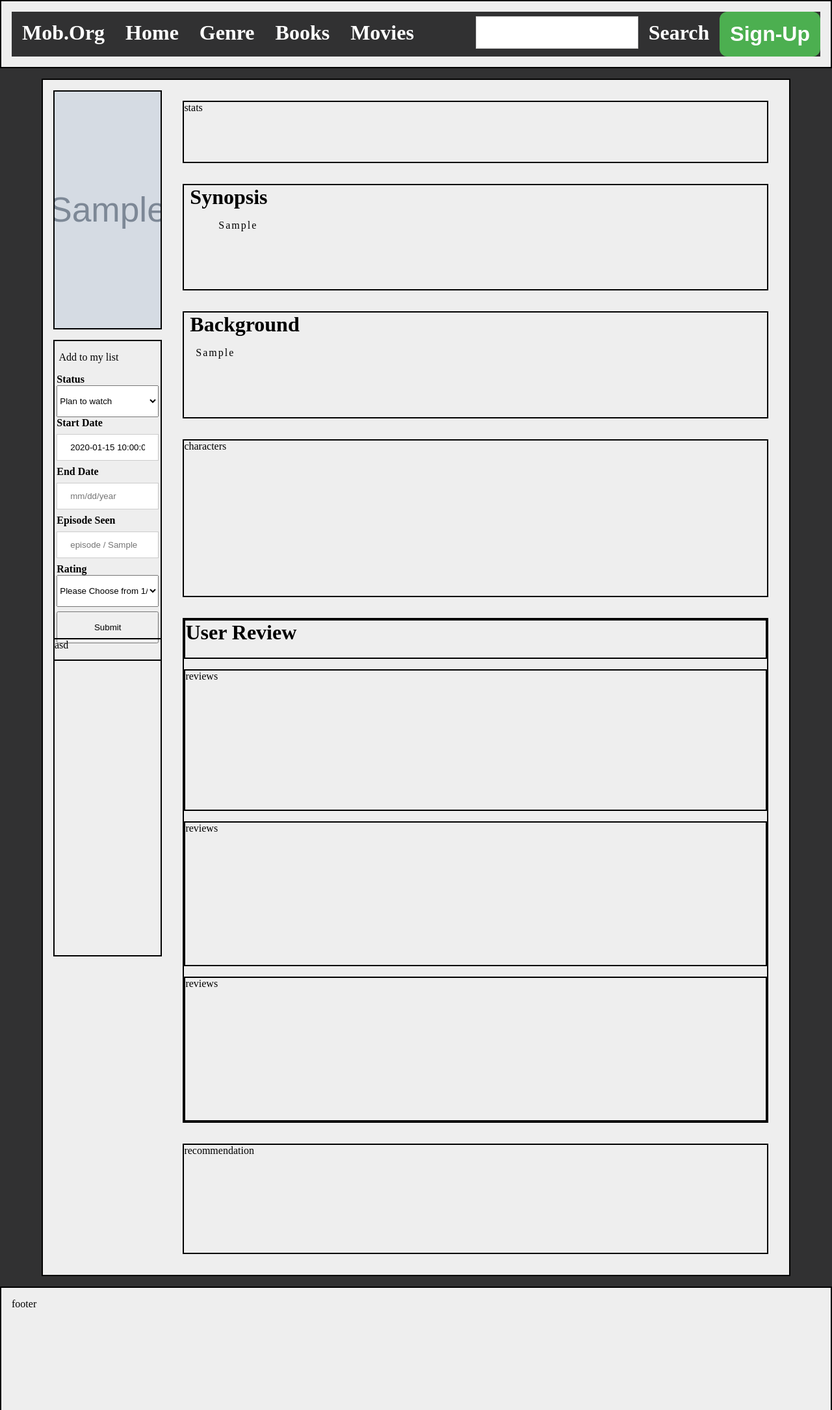
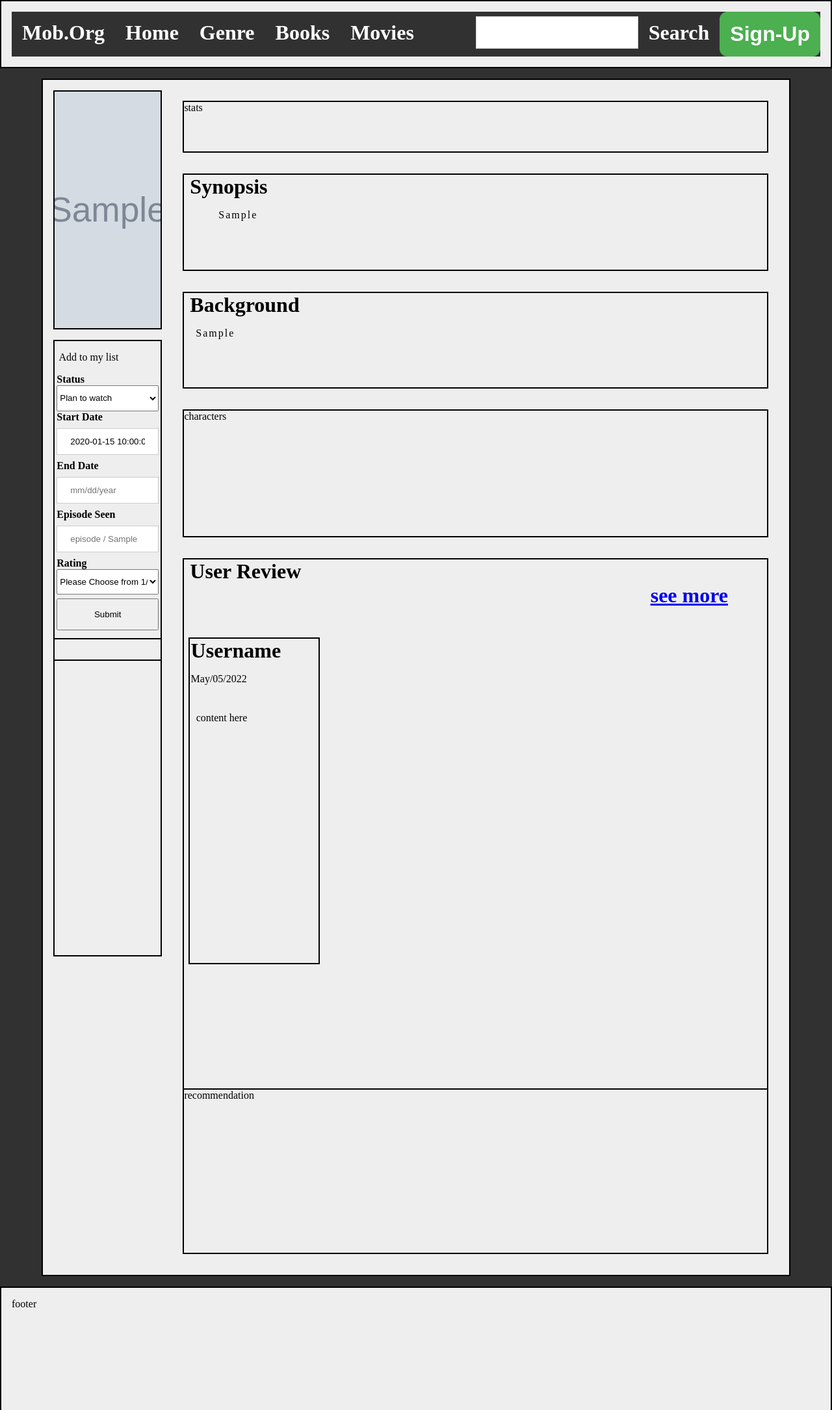
Before and after one commit to gbox29/Mob.Org, a Flask app: page /view_item/1 in a window 1280 px wide. Shown: the top 2170 px of the page at 65% size. Run offline with Flask 2, Linux system fonts and the light colour scheme; tables that the repository leaves empty or names only in its code hold one stand-in row (values such as "Sample post"); grey boxes marked "Sample" are stand-in pictures.

Commit message:
to be continue view review

```diff
--- a/Mob.Org/website/static/css/styles.css
+++ b/Mob.Org/website/static/css/styles.css
@@ -322,34 +322,36 @@
   .view-item-review{
       grid-row: 7/15;
       display: grid;
-      grid-template-rows: repeat(4,8%);
+      grid-template-columns: repeat(4,1fr);
       grid-gap: 1em;
   }
-  .view-item-review > div{
-      border: solid 2px;
-  }
+
   .user-review{
-    grid-column: 1/4;
+    grid-column: 1/6;
+    height: 20%;
   }
 
-  .review-one{
-      grid-row: 2/5;
-      grid-column: 1/4;
-  }
-  .review-two{
-    grid-row: 5/8;
-    grid-column: 1/4;
+  .review{
+    position: relative;
+    bottom: 10%;
+    margin-left: 3%;
+    grid-row: 2/5;
+    height: 58%;
+    border: solid 2px;
+}
+
+  .review-container{
+      height: 400px;
+      padding: 10px;
+      overflow: hidden;
+      overflow-y: scroll;
   }
 
-  .review-three{
-    grid-row: 8/11;
-    grid-column: 1/4;
-  }
   .view-item-select{
     display: block;
     width: 100%;
-    height: 10%;
+    height: 8%;
   }
   .view-item-rec{
-      grid-row: 15/17;
+      grid-row: 11/15;
   }
--- a/Mob.Org/website/templates/view_item.html
+++ b/Mob.Org/website/templates/view_item.html
@@ -15,47 +15,14 @@
                 </div>
             </div>
             <div class="view-item-details">
-                asd
+
             </div>
         </div>
-
-        <div class="view-item-synopsis">
-            <div>
-                stats
-            </div>
-            <div class="view-item-synop">
-                <h1 style="margin-left:1%;">Synopsis</h1>
-                <div style="margin-left: 1%; margin-right: 1%;">
-                <p style="color: black; text-align: justify; text-indent: 5%; letter-spacing: 2px;">
-                    {{itemDetails[8]}}
-                </p>
-                </div>
-            </div>
-            <div class="view-item-background">
-                <h1 style="margin-left:1%;">Background</h1>
-                <p style="color: black; text-align: justify; text-indent: 2%; letter-spacing: 2px;">{{itemDetails[9]}}</p>
-            </div>
-            <div class="view-item-char">
-                characters
-            </div>
-            <div class="view-item-review">
-                <div class="user-review">
-                    <h1>User Review</h1>
-                </div>
-                <div class="review-one">
-                    reviews
-                </div>
-                <div class="review-two">
-                    reviews
-                </div>
-                <div class="review-three">
-                    reviews
-                </div>
-            </div>
-            <div class="view-item-rec">
-                recommendation
-            </div>
-
+                {% if view_all_review == "true" %}
+                {%include "view_all_review.html"%}
+                {% else %}
+                {%include "view_item_body.html"%}
+                {% endif %}
         </div>
     </div>
 {% endblock %}
--- /dev/null
+++ b/Mob.Org/website/templates/view_item_body.html
@@ -0,0 +1,37 @@
+<div class="view-item-synopsis">
+    <div>
+        stats
+    </div>
+    <div class="view-item-synop">
+        <h1 style="margin-left:1%;">Synopsis</h1>
+        <div style="margin-left: 1%; margin-right: 1%;">
+        <p style="color: black; text-align: justify; text-indent: 5%; letter-spacing: 2px;">
+            {{itemDetails[8]}}
+        </p>
+        </div>
+    </div>
+    <div class="view-item-background">
+        <h1 style="margin-left:1%;">Background</h1>
+        <p style="color: black; text-align: justify; text-indent: 2%; letter-spacing: 2px;">{{itemDetails[9]}}</p>
+    </div>
+    <div class="view-item-char">
+        characters
+    </div>
+
+    <div class="view-item-review">
+        <div class="user-review">
+            <h1 style="margin-left:1%;">User Review</h1>
+            <h1 style="display: inline; margin-left: 80%;"><a href="/view_all_review">see more</a></h1>
+        </div>
+        <div class="review">
+            <h1 style="margin-left:1%;">Username</h1>
+            <p style="color: black; margin-left: 1%;">May/05/2022</p>
+            <div class="review-container">
+                <p style="color: black;">content here</p>
+            </div>
+        </div>
+    </div>
+
+    <div class="view-item-rec">
+        recommendation
+    </div>
--- a/Mob.Org/website/views.py
+++ b/Mob.Org/website/views.py
@@ -52,7 +52,7 @@
         return render_template("view_item.html",itemDetails=itemDetails)
 
 @views.route('/view_edit_item',methods=['GET','POST'])
-def test():
+def view_edit_item():
     cur = mysql.connection.cursor()
     if 'view_id_data' and 'username' and 'user_id'in session:
         id_data = session['view_id_data']
@@ -67,6 +67,16 @@
                                     ,(start_date,end_date,ep_seen,rating,status,user_id,id_data))
             mysql.connection.commit()
             return redirect(url_for("views.view_item",id_data = id_data))
+
+@views.route('/view_all_review',methods=['GET','POST'])
+def view_all_review():
+    cur = mysql.connection.cursor()
+    id_data = session['view_id_data']
+    view_all_review = "true"
+    itemDetails = cur.execute("SELECT * FROM t_item WHERE id =%s",(id_data))
+    itemDetails = cur.fetchone()
+    if itemDetails:
+        return render_template("view_item.html",view_all_review=view_all_review,itemDetails=itemDetails)
 
 ##admin side
 @views.route('/admin_base')
```
Also changed, not shown: Mob.Org/website/templates/view_all_review.html (added).
